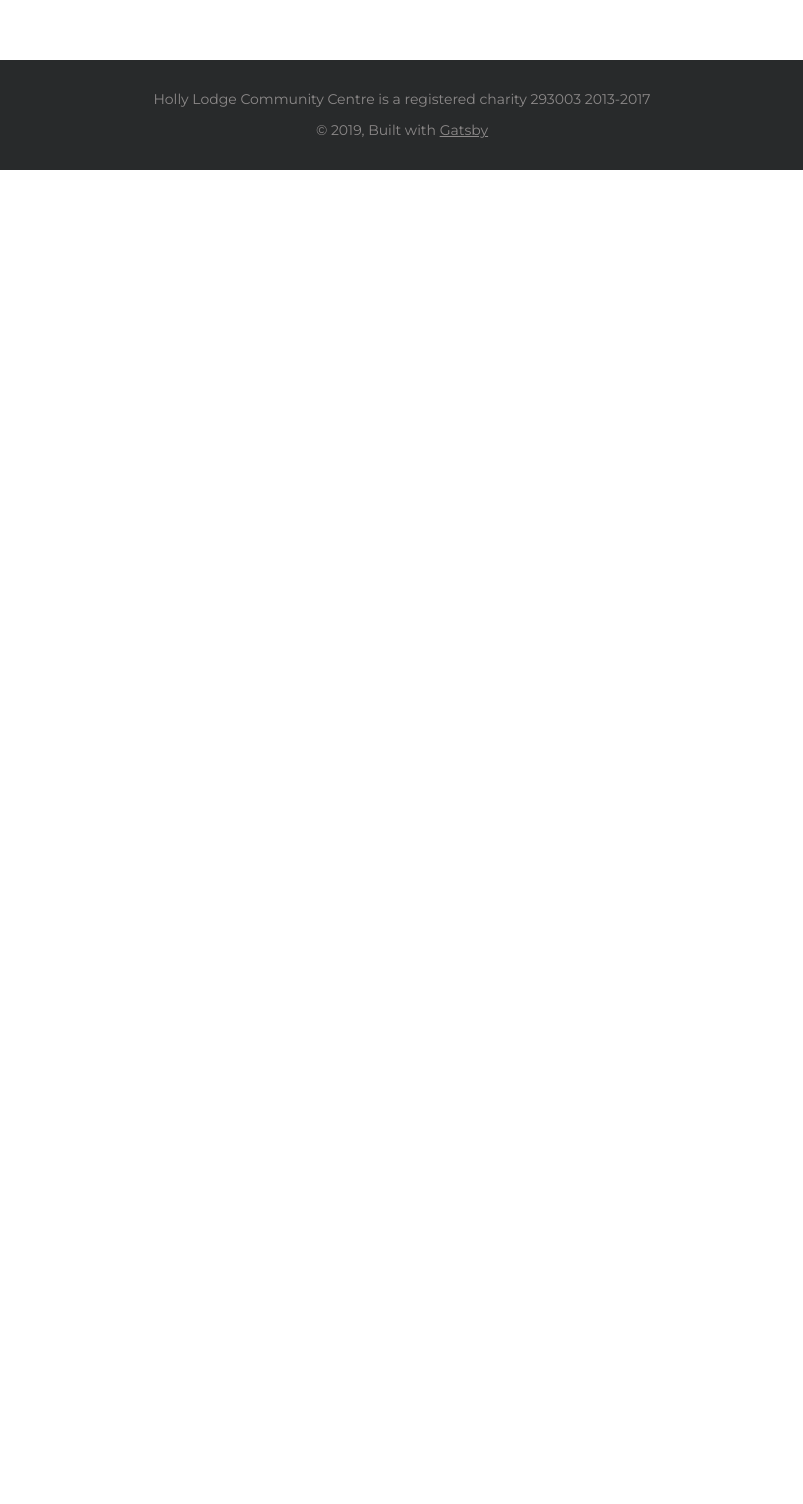
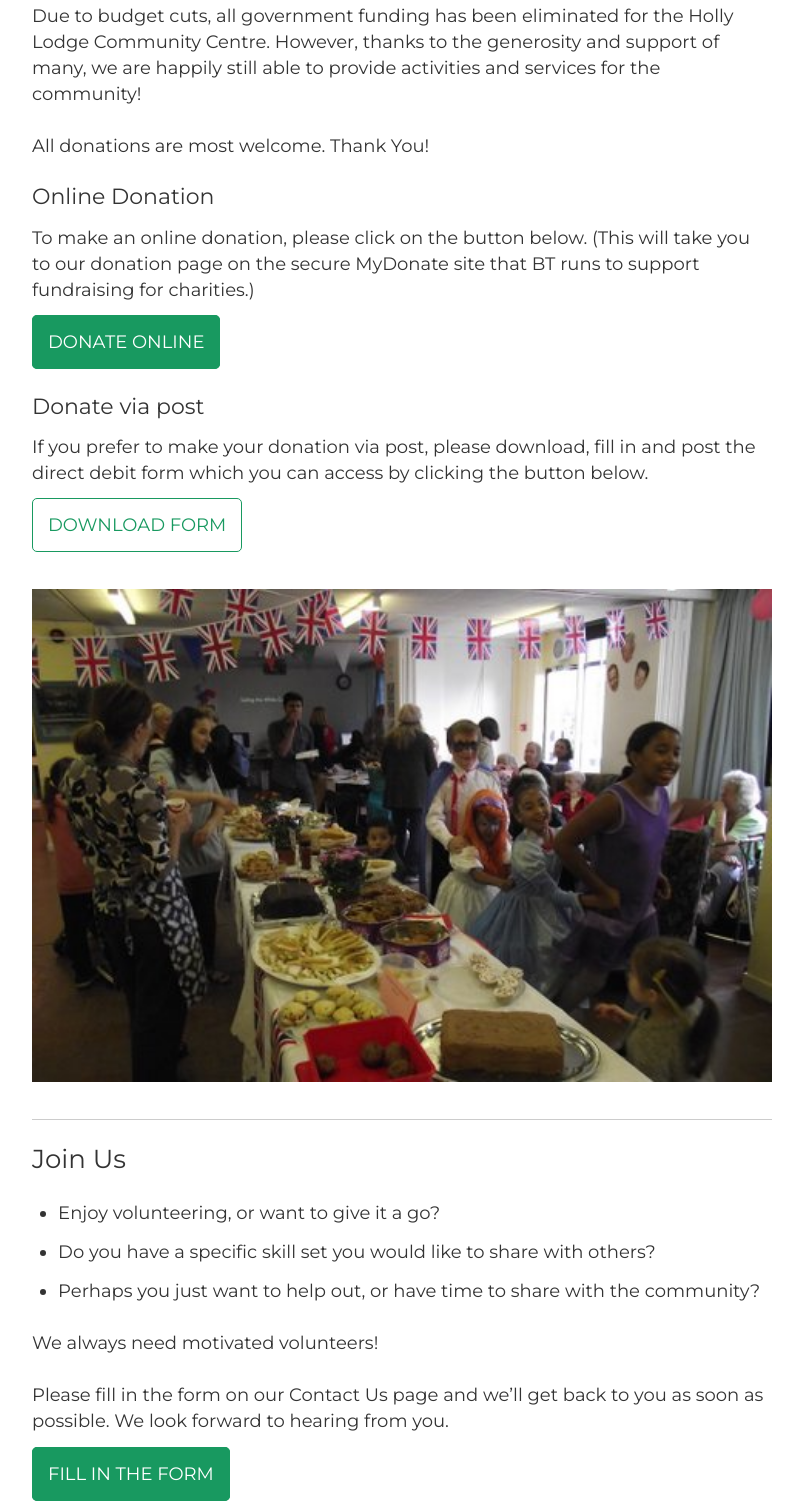
Before and after one commit to eugelogic/hlcchl-gatsby, a Gatsby site: page /support-us in a window 1280 px wide. Shown: the part 407-1911 px from the top of the page, without its empty margins (238-1041 px from the left). Before the commit the page ends 800 px from the top, so only its background shows below. Built offline with nearby package versions, Linux system fonts and the light colour scheme; Gatsby itself is replaced by a stand-in of ours.

Commit message:
Complete markup, style and content on Support Us page

```diff
--- a/src/components/button/button.scss
+++ b/src/components/button/button.scss
@@ -6,7 +6,6 @@
     text-transform: uppercase;
     border-radius: 5px;
     padding: 15px;
-    margin-right: 1em;
 
     &:hover,
     &:focus {
@@ -31,7 +30,6 @@
     text-transform: uppercase;
     border-radius: 5px;
     padding: 15px;
-    margin-right: 1em;
 
     &:hover,
     &:focus {
--- a/src/components/homepage-cards/homepage-cards.scss
+++ b/src/components/homepage-cards/homepage-cards.scss
@@ -5,7 +5,7 @@
         justify-content: space-between;
         margin: 0 auto;
         max-width: 1170px;
-        padding: 60px 20px;
+        padding: 10px 20px 60px;
 
         & > .card {
             flex: 0 0 30%;
--- a/src/components/homepage-hero/homepage-hero.scss
+++ b/src/components/homepage-hero/homepage-hero.scss
@@ -44,6 +44,11 @@
         margin: 0 auto;
         max-width: 1170px;
         text-align: center;
+
+        *:first-child {
+            margin-right: 40px;
+        }
+
     }
 
 }
--- a/src/components/style.css
+++ b/src/components/style.css
@@ -98,9 +98,6 @@ pre,
 samp {
   font-family: monospace, monospace;
   font-size: 1em;
-}
-figure {
-  margin: 1em 40px;
 }
 hr {
   box-sizing: content-box;
@@ -212,7 +209,8 @@ body {
   font-feature-settings: 'kern', 'liga', 'clig', 'calt';
 }
 img {
-  max-width: 100%;
+    width: 100%;
+    margin-bottom: 0;
   margin-left: 0;
   margin-right: 0;
   margin-top: 0;
@@ -220,7 +218,6 @@ img {
   padding-left: 0;
   padding-right: 0;
   padding-top: 0;
-  margin-bottom: 1.45rem;
 }
 h1 {
     font-family: 'Montserrat', sans-serif;
@@ -258,6 +255,7 @@ h3 {
     font-family: 'Montserrat', sans-serif;
     font-size: 22px;
     font-weight: normal;
+    margin-bottom: 15px;
   margin-left: 0;
   margin-right: 0;
   margin-top: 0;
@@ -265,7 +263,6 @@ h3 {
   padding-left: 0;
   padding-right: 0;
   padding-top: 0;
-  margin-bottom: 1.45rem;
   color: inherit;
   text-rendering: optimizeLegibility;
   line-height: 1.1;
@@ -383,14 +380,14 @@ p {
   margin-bottom: 1.45rem;
 }
 figure {
+    margin-top: 50px;
+    margin-bottom: 30px;
   margin-left: 0;
   margin-right: 0;
-  margin-top: 0;
   padding-bottom: 0;
   padding-left: 0;
   padding-right: 0;
   padding-top: 0;
-  margin-bottom: 1.45rem;
 }
 pre {
   margin-left: 0;
@@ -620,3 +617,7 @@ pre tt:after {
     font-size: 100%;
   }
 }
+
+.page-btn {
+    margin-bottom: 40px;
+}
--- a/src/pages/support-us.js
+++ b/src/pages/support-us.js
@@ -2,12 +2,45 @@ import React from 'react'
 import '../components/style.css'
 
 import LayoutPage from '../components/layout-page/layout-page'
+import Button from '../components/button/button'
 import SEO from '../components/seo'
 
 const SupportUsPage = () => (
   <LayoutPage pageTitle="Support Us">
     <SEO title="Support Us" />
-    <p>Lorem ipsum cesar salad and dolores mortis.</p>
+    <h2>Financial Donations</h2>
+    <p>Due to budget cuts, all government funding has been eliminated for the Holly Lodge Community Centre. However, thanks to the generosity and support of many, we are happily still able to provide activities and services for the community!</p>
+    <p>All donations are most welcome. Thank You!</p>
+
+    <h3>Online Donation</h3>
+    <p>To make an online donation, please click on the button below. (This will take you to our donation page on the secure MyDonate site that BT runs to support fundraising for charities.)</p>
+    <div className="page-btn">
+        <a href="https://mydonate.bt.com/donation/v4/chooseAmount.html?charity=156907&currentMonth=1" className="green" target="_blank" rel="noopener noreferrer">Donate Online</a>
+    </div>
+
+    <h3>Donate via post</h3>
+    <p>If you prefer to make your donation via post, please download, fill in and post the direct debit form which you can access by clicking the button below.</p>
+    <div className="page-btn">
+        <Button link="/support-us/#top" color="white">Download Form</Button>
+    </div>
+
+    <figure>
+        <img src={require("../images/Holly-Lodge-Community-Centre-party-time.jpg")} alt="Holly-Lodge-Community-Centre-party-time" />
+    </figure>
+
+    <hr />
+    <h2>Join Us</h2>
+    <ul>
+        <li>Enjoy volunteering, or want to give it a go?</li>
+        <li>Do you have a specific skill set you would like to share with others?</li>
+        <li>Perhaps you just want to help out, or have time to share with the community?</li>
+    </ul>
+    <p>We always need motivated volunteers!</p>
+    <p>Please fill in the form on our Contact Us page and we’ll get back to you as soon as possible. We look forward to hearing from you.</p>
+    <div className="page-btn">
+        <Button link="/contact-us/" color="green">Fill in the Form</Button>
+    </div>
+
   </LayoutPage>
 )
 
```
Also changed, not shown: src/images/Holly-Lodge-Community-Centre-party-time.jpg (added).
